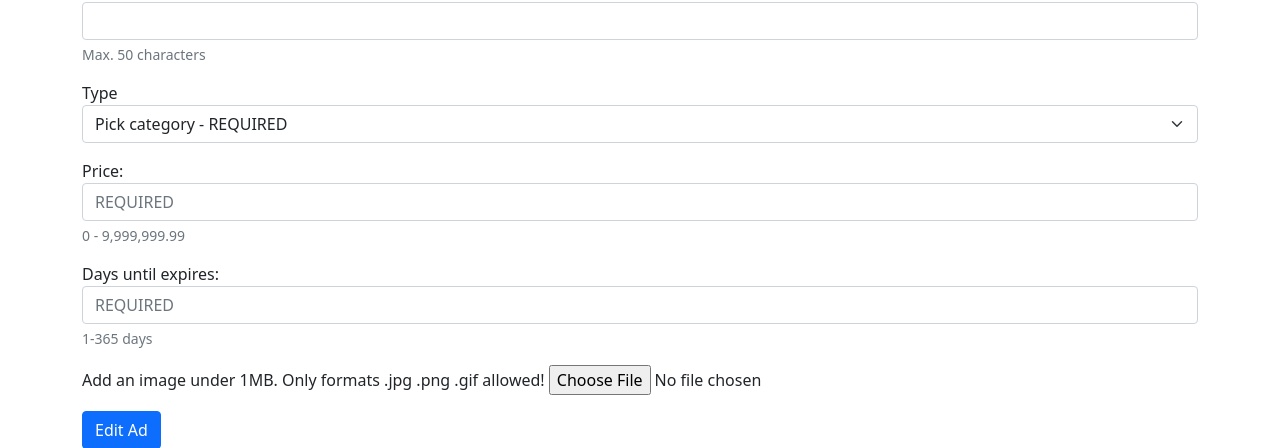
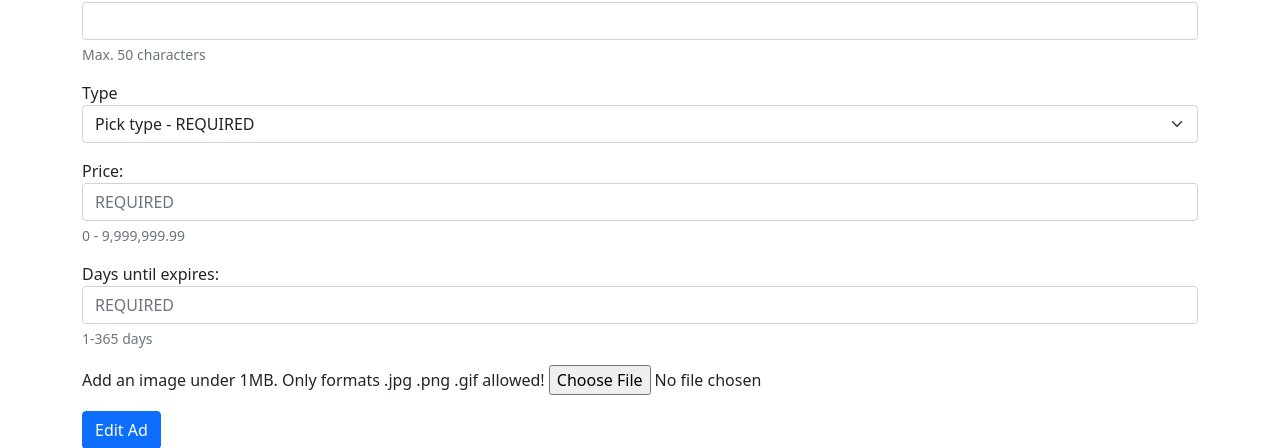
Before and after one commit to sampsaoinonen/tsoha-martketplace, a Flask app: template templates/new_ad.html in a window 1280 px wide. Shown: the part 921-1369 px from the top of the page. Run offline with Flask 2, Linux system fonts and the light colour scheme; the template is opened without the code that fills it, so the values that code supplies are empty.

Commit message:
Fix bug with creating new ad

```diff
--- a/routes.py
+++ b/routes.py
@@ -76,7 +76,7 @@ def new_ad():
         type_id = request.form["type"]
         price = request.form["price"]
         expires = request.form["expires"]
-        if not validators.new_ad(title, description, phone, email, location, price, expires):
+        if not validators.new_ad(title, description, phone, email, location, price, expires, cat_id, type_id):
             return render_template("new_ad.html", form=form, categories=categories, types=types, unread=unread)
         ad_id = ads.add_ad(title, description, phone, email, location, price, expires, user_id, cat_id, type_id)
         file = request.files["file"]
--- a/templates/new_ad.html
+++ b/templates/new_ad.html
@@ -17,7 +17,7 @@
             {% if form %}
             <option selected="selected">{{ form.cate }}</option>
             {% else %}
-            <option label="Pick category - REQUIRED">.bg-gradient-secondary</option>
+            <option selected>Pick category - REQUIRED</option>
             {% endif %}
             {% for cat in categories %}
             <option value={{ cat.id }}>{{ cat.cat_name }}</option>
@@ -74,7 +74,7 @@
             {% if form %}
             <option selected="selected">{{ form.type }}</option>
             {% else %}
-            <option label="Pick category - REQUIRED">.bg-gradient-secondary</option>
+            <option selected>Pick type - REQUIRED</option>
             {% endif %}
             {% for type in types %}
             <option value={{ type.id }}>{{ type.type_name }}</option>
```
Also changed, not shown: validators.py (+8 -1 lines).
